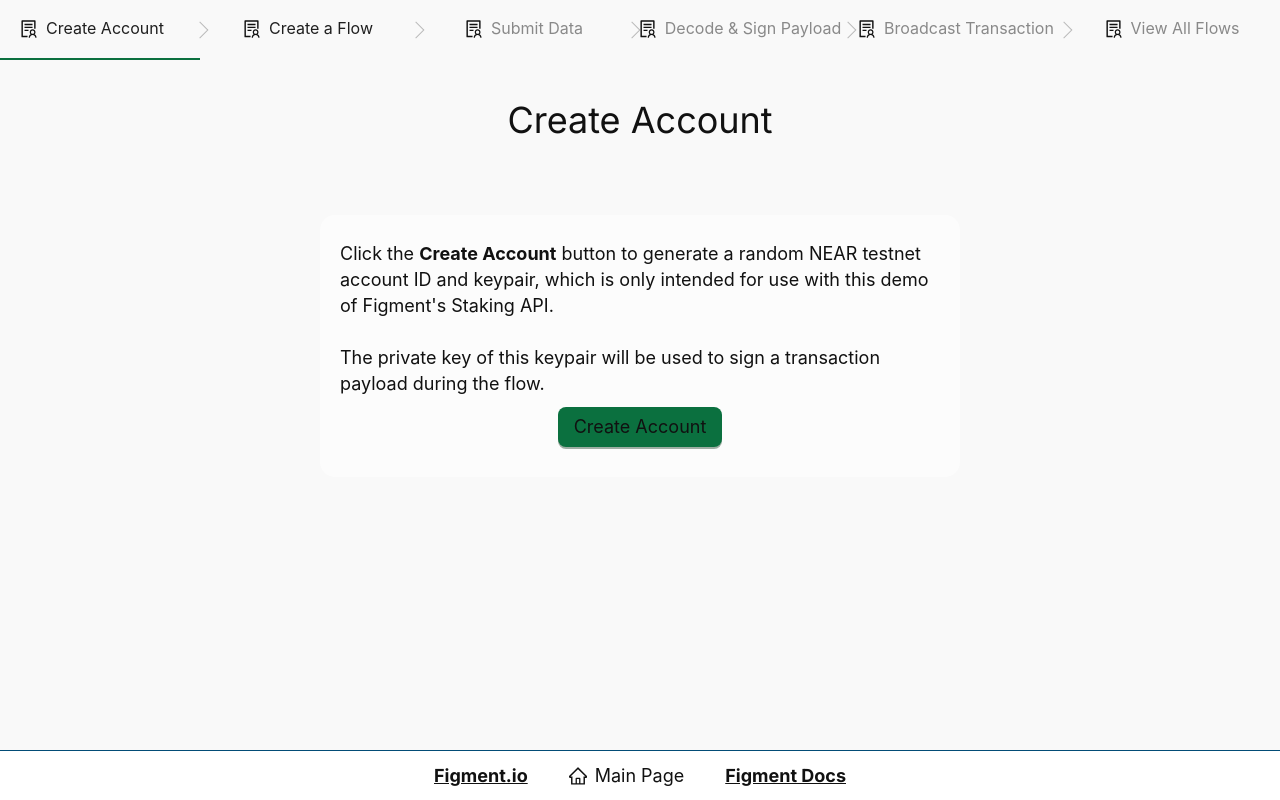
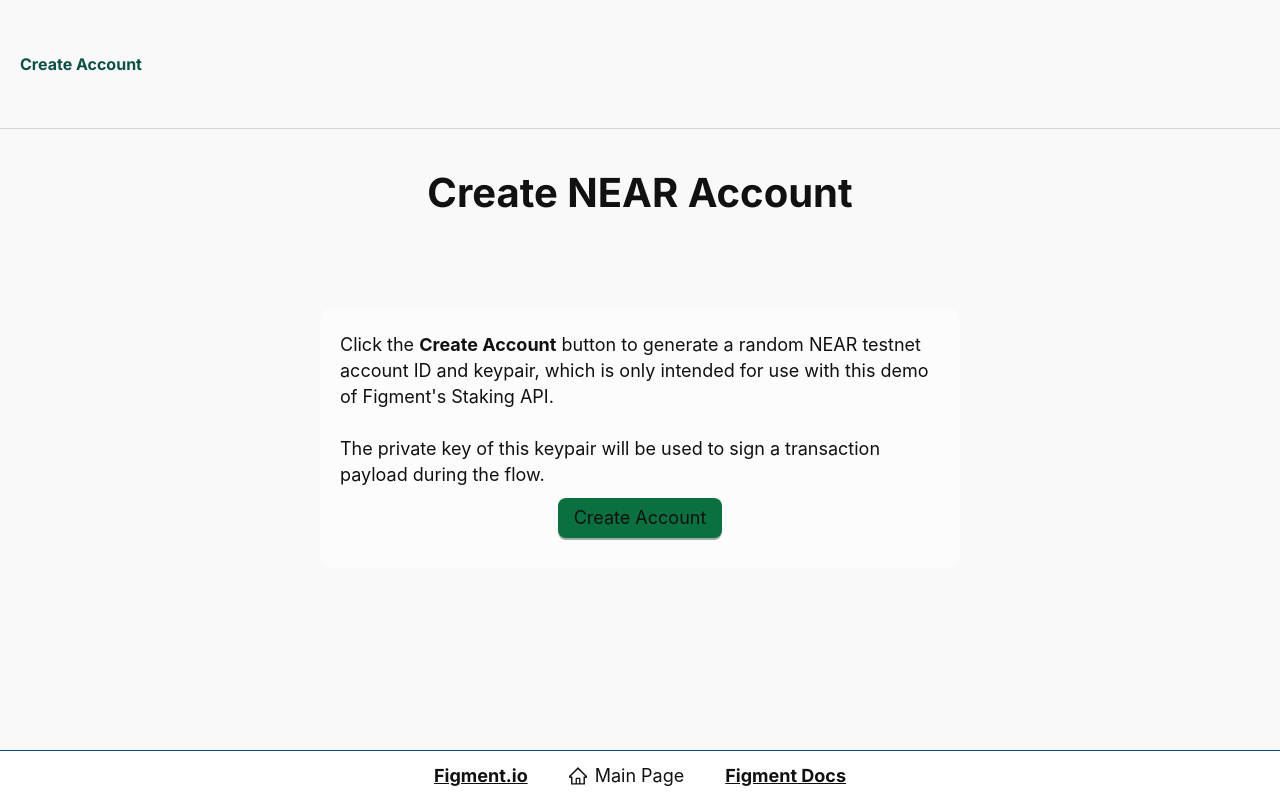
Before and after one commit to figment-networks/visualize-staking-api-flows, a Next.js app: page /create-near-account in a window 1280 px wide. Built offline with nearby package versions, Linux system fonts and the light colour scheme.

Commit message:
Component refactor

```diff
--- a/components/CreateAccount.jsx
+++ b/components/CreateAccount.jsx
@@ -8,6 +8,8 @@ import { SolutionOutlined, WarningOutlined } from "@ant-design/icons";
 import AccountCard from "@components/AccountCard";
 import Footer from "@components/elements/Footer";
 import { useAppState } from "@utilities/appState";
+
+import { PageTitle, BreadCrumbs } from "@pages/ui-components";
 
 import Heading from "@components/elements/Heading";
 import Description from "@components/elements/Description";
@@ -51,7 +53,10 @@ export default function CreateNEARAccountPage() {
 
   return (
     <>
-      <Row justify="space-around">
+      <BreadCrumbs step={0} />
+      <PageTitle title="Create NEAR Account" />
+
+      {/* <Row justify="space-around">
         <Col span={24}>
           <div className={styles.header}>
             <Steps
@@ -92,9 +97,7 @@ export default function CreateNEARAccountPage() {
             />
           </div>
         </Col>
-      </Row>
-
-      <Heading>Create Account</Heading>
+      </Row> */}
 
       <Row justify="space-around">
         <Col span={12}>
--- a/jsconfig.json
+++ b/jsconfig.json
@@ -7,6 +7,7 @@
     "moduleResolution": "node",
     "baseUrl": ".",
     "paths": {
+      "@pages/*": ["pages/*"],
       "@images/*": ["public/img/*"],
       "@styles/*": ["styles/*"],
       "@components/*": ["components/*"],
--- a/pages/ui-components.jsx
+++ b/pages/ui-components.jsx
@@ -173,7 +173,7 @@ export const BreadCrumbs = ({ step = 0 }) => {
 export default function UIComponents() {
   return (
     <>
-      <BreadCrumbs step={3} />
+      <BreadCrumbs step={4} />
       <PageTitle
         title="Visualize Figment's Staking API"
         headline="Learn how to use Figment's Staking API in an intuitive, visual format"
```
